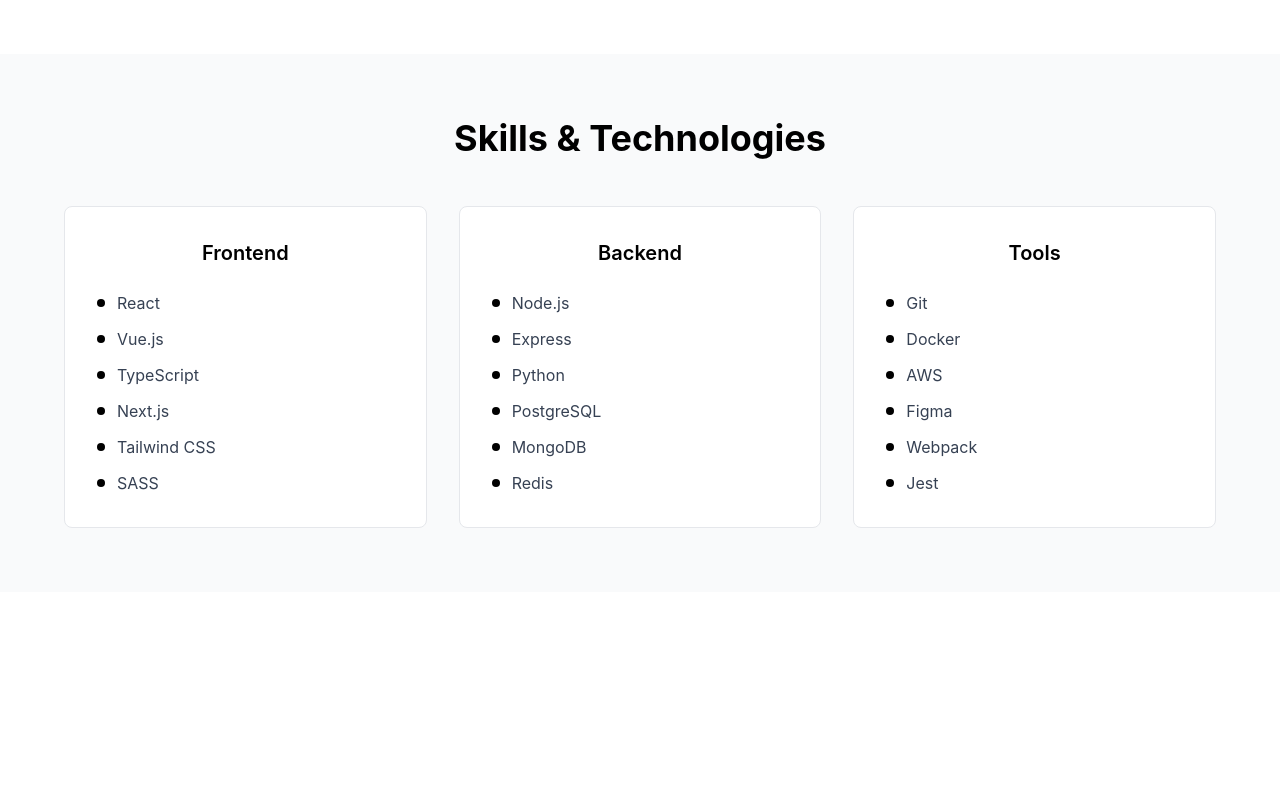
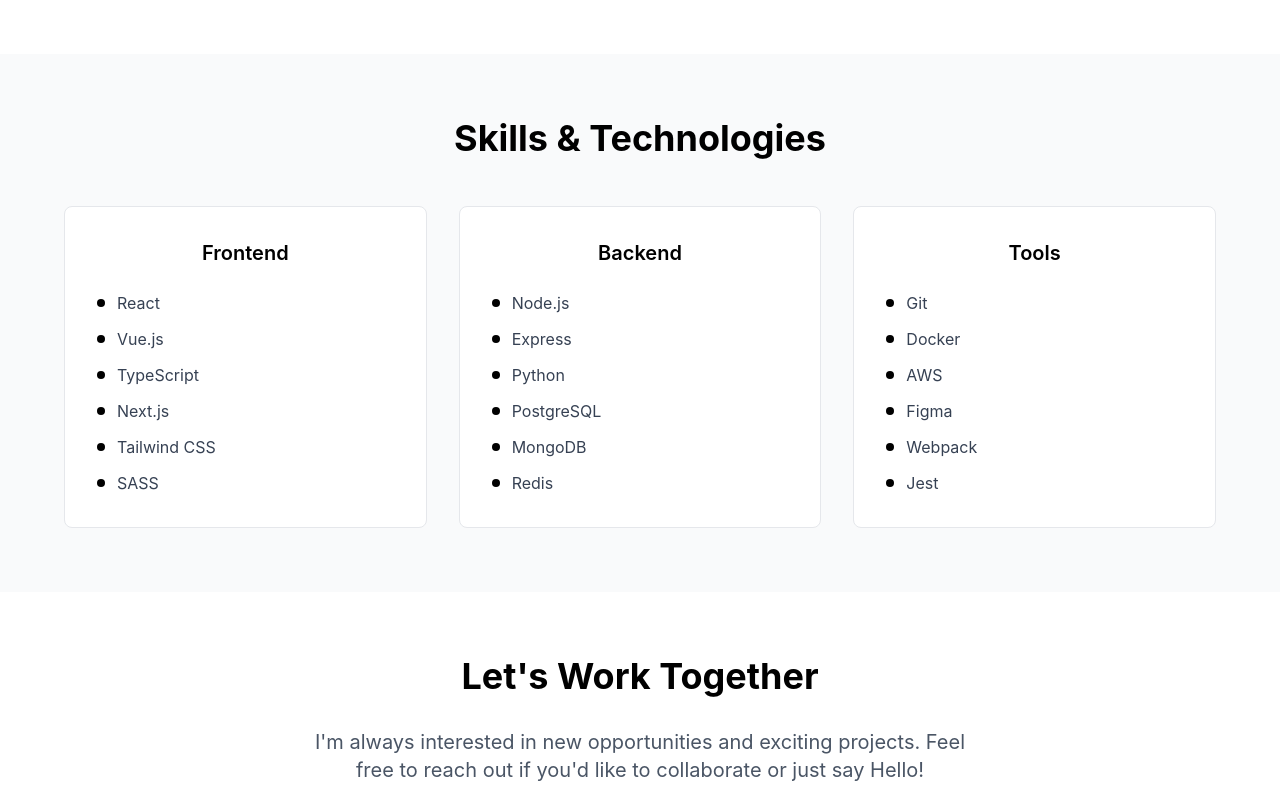
Before and after one commit to VaysNa/Portfolio-01, a React (Vite) app: page / in a window 1280 px wide. Shown: the part 2000-2797 px from the top of the page. Before the commit the page ends 2592 px from the top, so only its background shows below. Built offline with nearby package versions, Linux system fonts and the light colour scheme.

Commit message:
adding contact element

```diff
--- a/src/App.jsx
+++ b/src/App.jsx
@@ -6,6 +6,7 @@
 import About from "./components/About";
 import Projects from "./components/projects";
 import Skills from "./components/Skills";
+import Contact from "./components/Contact";
 
 const App = () => {
   const hasAnimated = useIntersectionObserver();
@@ -18,6 +19,7 @@
       <About hasAnimated={hasAnimated} />
       <Projects hasAnimated={hasAnimated} />
       <Skills hasAnimated={hasAnimated} />
+      <Contact hasAnimated={hasAnimated} />
     </div>
   );
 };
--- /dev/null
+++ b/src/components/Contact.jsx
@@ -0,0 +1,60 @@
+import React from "react";
+import { Mail, Github, Linkedin } from "lucide-react";
+import { contactLinks } from "../data/contact";
+
+const Contact = ({ hasAnimated }) => {
+  const contactLinksWithIcons = contactLinks.map((link) => ({
+    ...link,
+    icon:
+      link.label === "Email Me" ? (
+        <Mail className="w-5 h-5 mr-2" />
+      ) : link.label === "Github" ? (
+        <Github className="w-5 h-5 mr-2" />
+      ) : (
+        <Linkedin className="w-5 h-5 mr-2" />
+      ),
+  }));
+  return (
+    <section id="contact" className="py-16 px-6">
+      <div className="max-w-4xl mx-auto text-center">
+        <div
+          className={`transition-all duration-1000 delay-500 ${hasAnimated.contact ? "opacity-100 translate-y-0" : "opacity-0 translate-y-10"}`}
+        >
+          <h2 className="text-4xl font-bold mb-8 ">Let's Work Together</h2>
+          <p className="text-xl text-gray-600 mb-12 max-w-2xl mx-auto ">
+            I'm always interested in new opportunities and exciting projects.
+            Feel free to reach out if you'd like to collaborate or just say
+            Hello!
+          </p>
+          <div className="flex flex-col sm:flex-row justify-center gap-4 sm:gap-8 ">
+            <a
+              href={contactLinksWithIcons[0].href}
+              className={`flex items-center justify-center w-full sm:w-auto ${contactLinksWithIcons[0].className}`}
+            >
+              {contactLinksWithIcons[0].icon}
+              {contactLinksWithIcons[0].label}
+            </a>
+            <div className="flex gap-4 sm:gap-8 ">
+              <a
+                href={contactLinksWithIcons[1].href}
+                className={`flex items-center justify-center flex-1 sm:flex-none ${contactLinksWithIcons[1].className}`}
+              >
+                {contactLinksWithIcons[1].icon}
+                {contactLinksWithIcons[1].label}
+              </a>
+              <a
+                href={contactLinksWithIcons[2].href}
+                className={`flex items-center justify-center flex-1 sm:flex-none ${contactLinksWithIcons[2].className}`}
+              >
+                {contactLinksWithIcons[2].icon}
+                {contactLinksWithIcons[2].label}
+              </a>
+            </div>
+          </div>
+        </div>
+      </div>
+    </section>
+  );
+};
+
+export default Contact;
```
